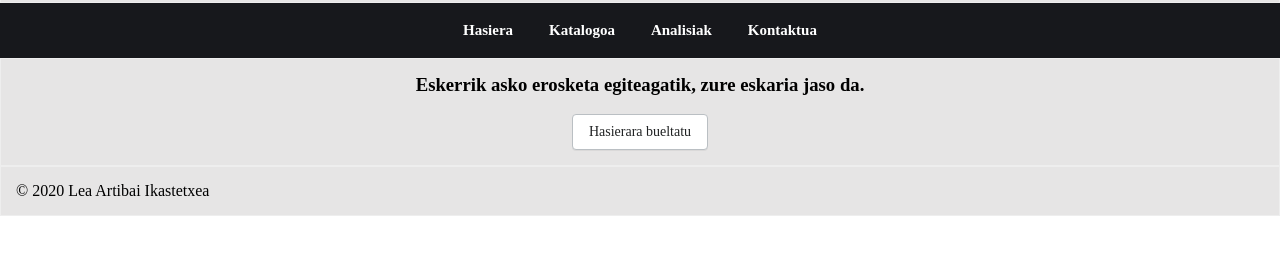
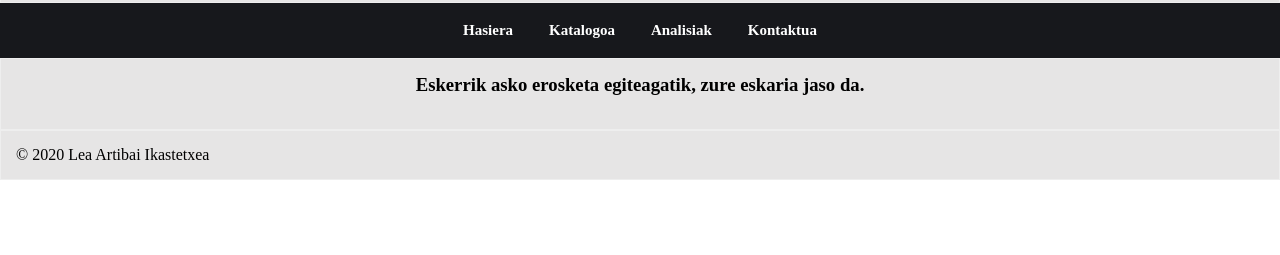
Before and after one commit to UrtziArroyoAlberdi/urtziarroyo.github.io, a plain HTML site: page eskaria5.html in a window 1280 px wide. Shown: the part 79-334 px from the top of the page. Drawn offline with Linux system fonts and the light colour scheme.

Commit message:
Update eskaria5.html

```diff
--- a/eskaria5.html
+++ b/eskaria5.html
@@ -20,8 +20,7 @@
 	    </ul>
     </nav>
 	<main>
-		<h3 align="center">Eskerrik asko erosketa egiteagatik, zure eskaria jaso da.</h3><br>
-		<div align="center"><a href="index.html"><button class="button">Hasierara bueltatu</button></a></div>
+	<h3 align="center">Eskerrik asko erosketa egiteagatik, zure eskaria jaso da.</h3><br>
 	</main>
 	<script src="js/app.js"></script>
 	<script src="js/main.js"></script>
```
